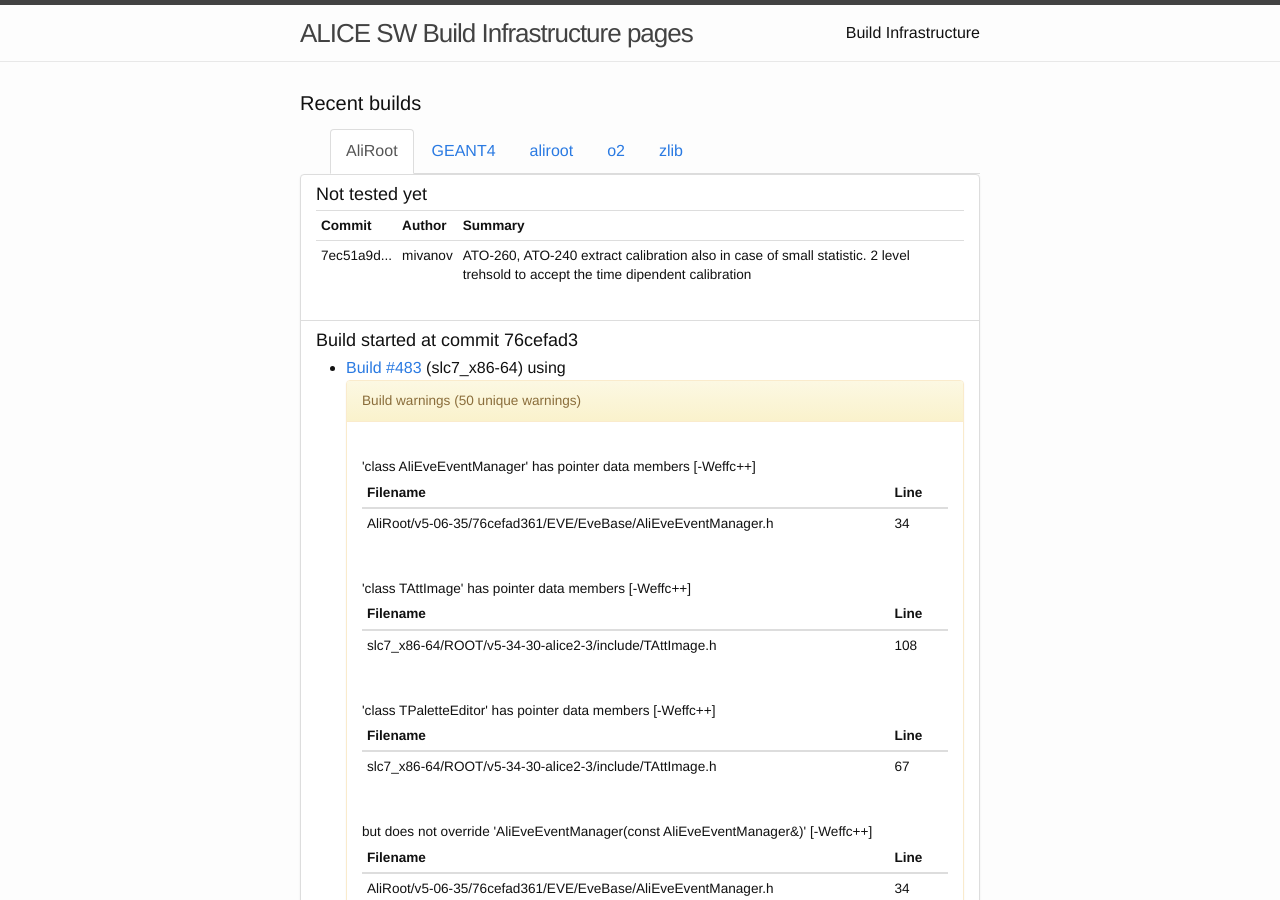
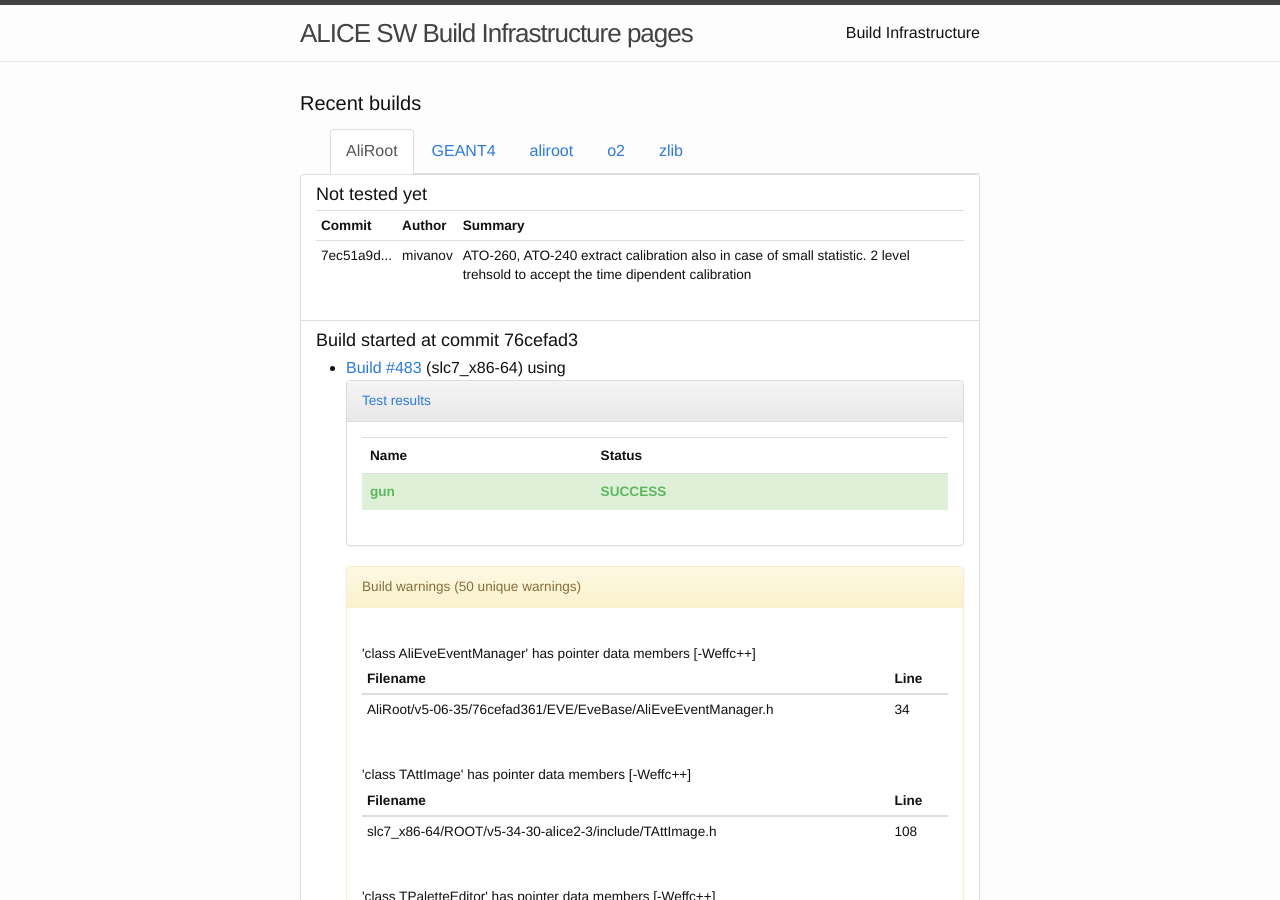
Before and after one commit to alisw/alisw.github.io, a Jekyll site: the page built from index.html, in a window 1280 px wide and 900 px high. Built offline with Jekyll 4.4.1, drawn with Linux system fonts in a browser that asks for light colours; nearby versions of some CDN libraries.

Commit message:
Updated results.

```diff
--- a/_data/tests_status.json
+++ b/_data/tests_status.json
@@ -547,6 +547,18 @@
             }
           } ]
         }
+      }, {
+        "key" : "483",
+        "by_name" : {
+          "buckets" : [ {
+            "key" : "gun",
+            "status" : {
+              "buckets" : [ {
+                "key" : "SUCCESS"
+              } ]
+            }
+          } ]
+        }
       } ]
     }
   }
```
